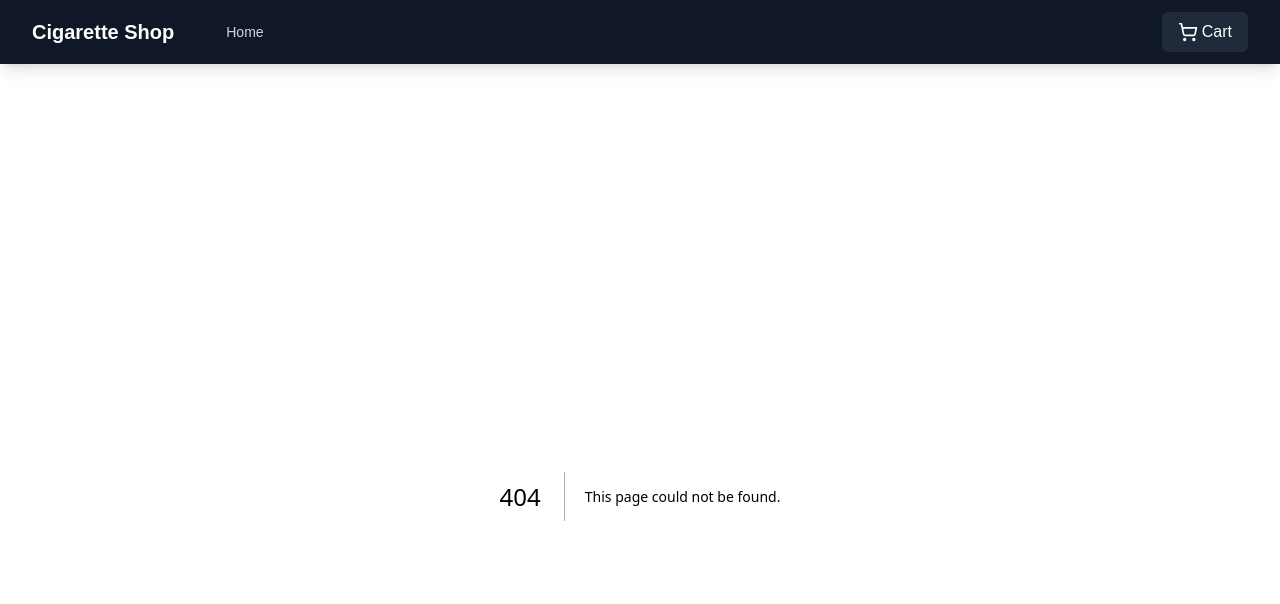
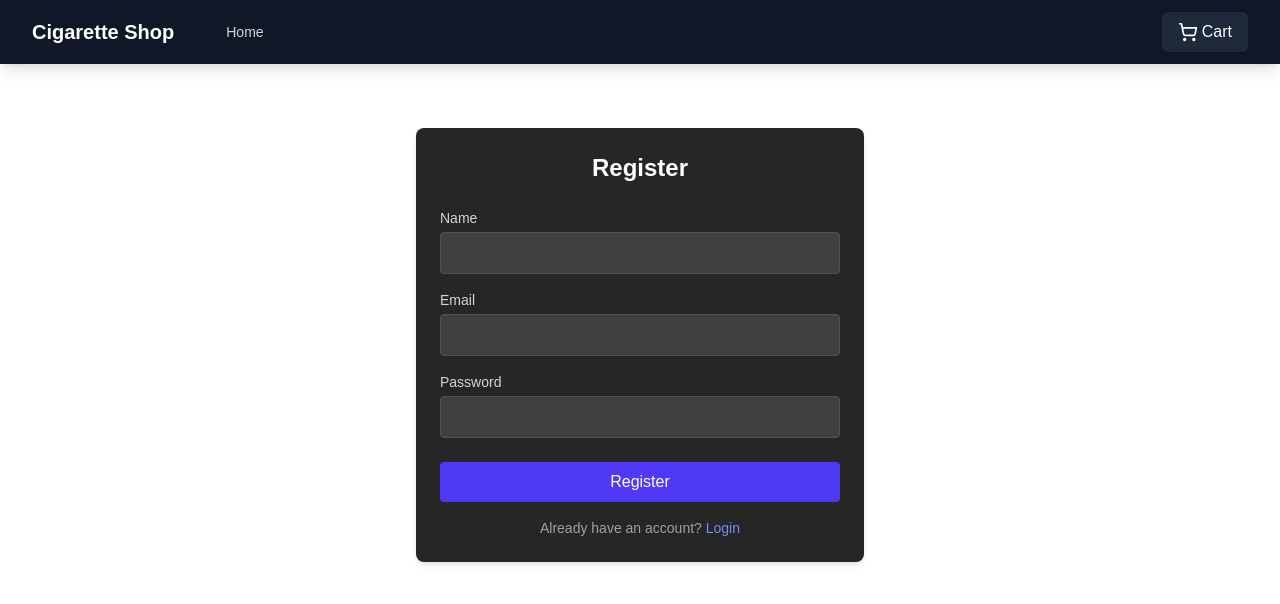
Before and after one commit to owenwijaya22/cigarette-shop, a Next.js app: page /auth/register in a window 1280 px wide. Before the commit this address had no page. Shown: the top 604 px of the page. Built offline with nearby package versions, Linux system fonts and the light colour scheme.

Commit message:
register page

```diff
--- /dev/null
+++ b/src/app/auth/register/page.tsx
@@ -0,0 +1,114 @@
+'use client';
+
+import { useState } from 'react';
+import { useRouter } from 'next/navigation';
+import Link from 'next/link';
+
+export default function RegisterPage() {
+  const router = useRouter();
+
+  const [name, setName] = useState('');
+  const [email, setEmail] = useState('');
+  const [password, setPassword] = useState('');
+  const [error, setError] = useState('');
+  const [isLoading, setIsLoading] = useState(false);
+
+  const handleSubmit = async (e: React.FormEvent) => {
+    e.preventDefault();
+    setIsLoading(true);
+    setError('');
+
+    try {
+      const response = await fetch('/api/auth/register', {
+        method: 'POST',
+        headers: { 'Content-Type': 'application/json' },
+        body: JSON.stringify({ name, email, password }),
+      });
+
+      const data = await response.json();
+
+      if (!response.ok) {
+        throw new Error(data.error || 'Registration failed');
+      }
+
+      // Redirect to login page after successful registration
+      router.push('/auth/login?registered=true');
+    } catch (error) {
+      setError((error as Error).message);
+    } finally {
+      setIsLoading(false);
+    }
+  };
+
+  return (
+    <div className="max-w-md mx-auto my-8 p-6 bg-neutral-800 rounded-lg shadow-md">
+      <h1 className="text-2xl font-bold mb-6 text-white text-center">Register</h1>
+
+      {error && (
+        <div className="mb-4 p-3 bg-red-500/10 border border-red-500 text-red-500 rounded">
+          {error}
+        </div>
+      )}
+
+      <form onSubmit={handleSubmit}>
+        <div className="mb-4">
+          <label htmlFor="name" className="block text-sm font-medium text-gray-300 mb-1">
+            Name
+          </label>
+          <input
+            id="name"
+            type="text"
+            value={name}
+            onChange={(e) => setName(e.target.value)}
+            className="w-full p-2 bg-neutral-700 border border-neutral-600 rounded text-white"
+            required
+          />
+        </div>
+
+        <div className="mb-4">
+          <label htmlFor="email" className="block text-sm font-medium text-gray-300 mb-1">
+            Email
+          </label>
+          <input
+            id="email"
+            type="email"
+            value={email}
+            onChange={(e) => setEmail(e.target.value)}
+            className="w-full p-2 bg-neutral-700 border border-neutral-600 rounded text-white"
+            required
+          />
+        </div>
+
+        <div className="mb-6">
+          <label htmlFor="password" className="block text-sm font-medium text-gray-300 mb-1">
+            Password
+          </label>
+          <input
+            id="password"
+            type="password"
+            value={password}
+            onChange={(e) => setPassword(e.target.value)}
+            className="w-full p-2 bg-neutral-700 border border-neutral-600 rounded text-white"
+            required
+            minLength={6}
+          />
+        </div>
+
+        <button
+          type="submit"
+          disabled={isLoading}
+          className="w-full py-2 px-4 bg-indigo-600 hover:bg-indigo-700 rounded text-white font-medium transition duration-200 disabled:opacity-50"
+        >
+          {isLoading ? 'Creating account...' : 'Register'}
+        </button>
+      </form>
+
+      <div className="mt-4 text-center text-sm text-gray-400">
+        Already have an account?{' '}
+        <Link href="/auth/login" className="text-indigo-400 hover:text-indigo-300">
+          Login
+        </Link>
+      </div>
+    </div>
+  );
+}
```
